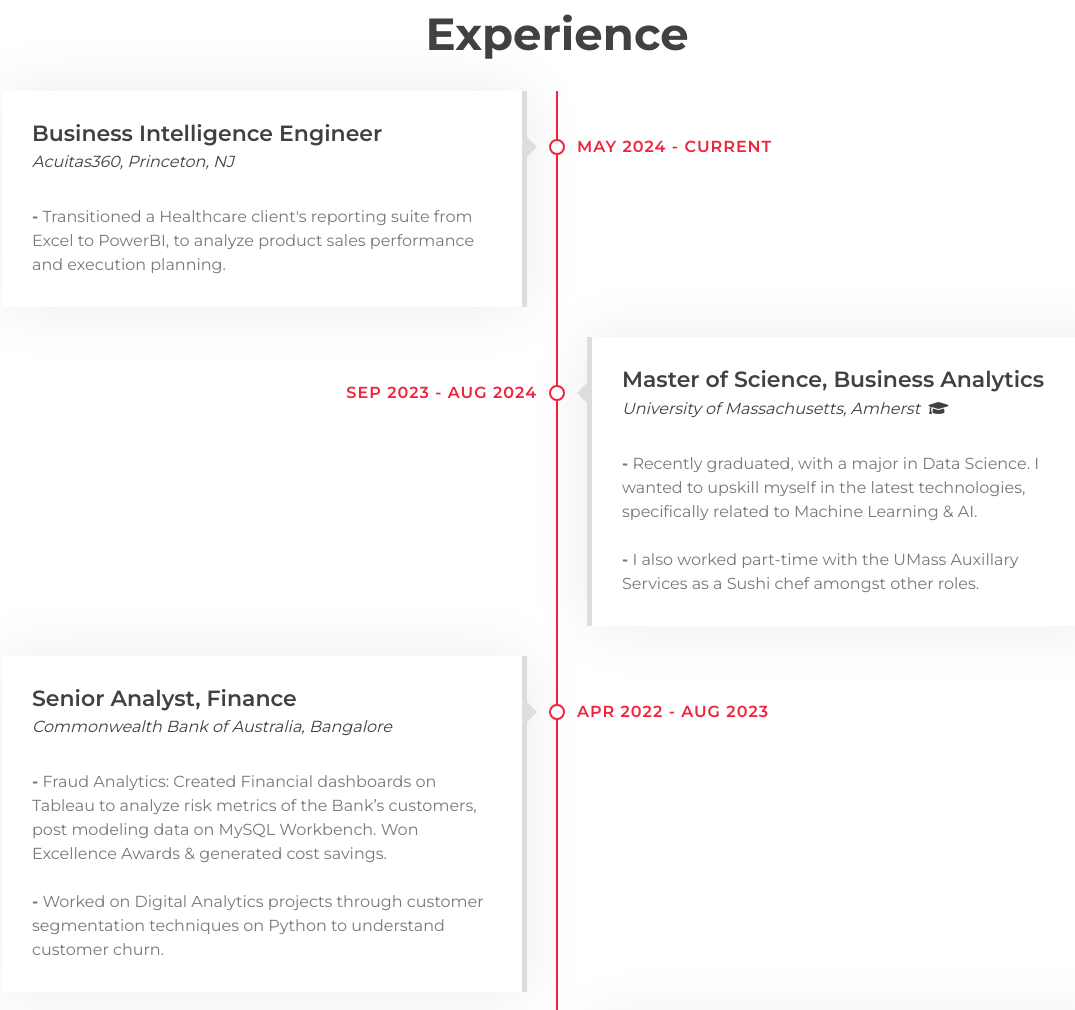
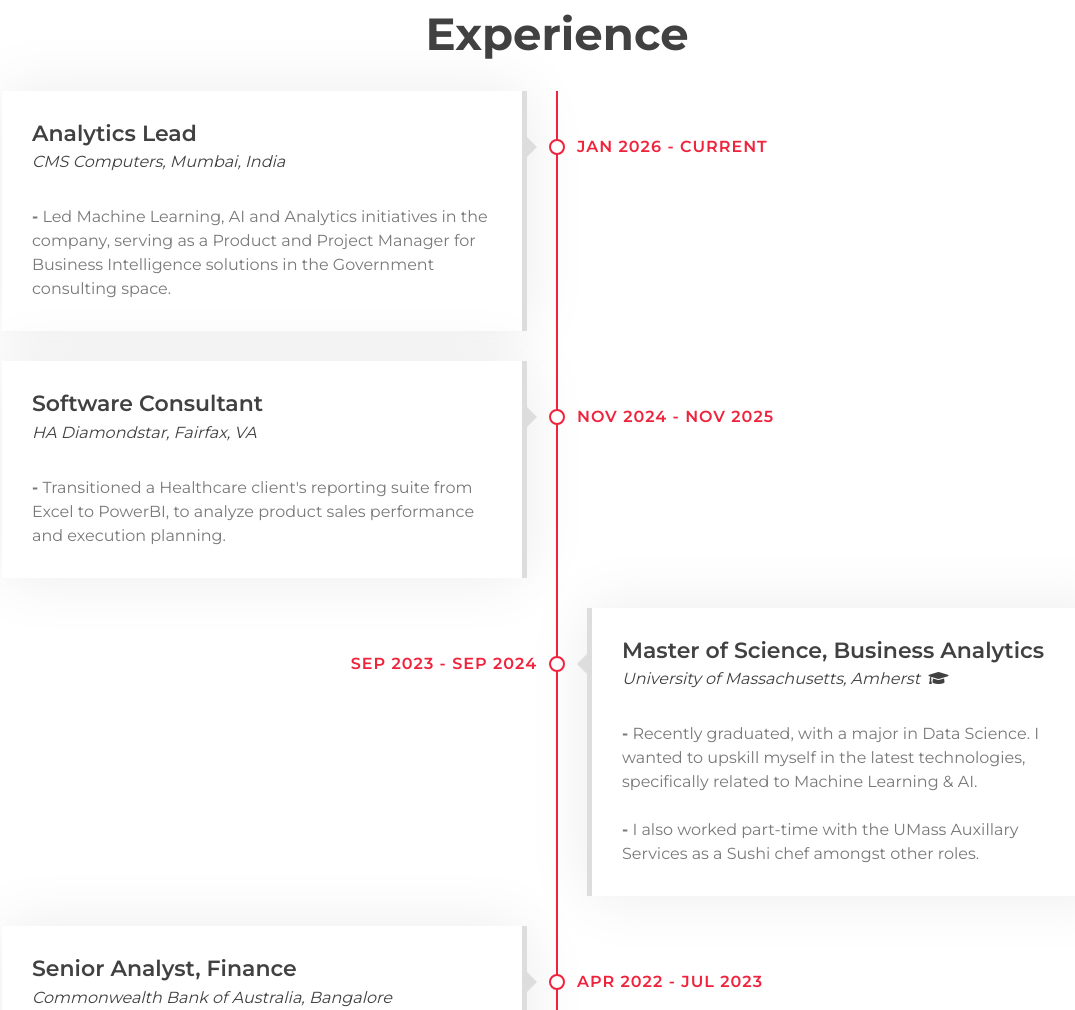
Before and after one commit to sridhar3akella/sridhar3akella.github.io, a plain HTML site: page index.html in a window 1280 px wide. Shown: the part 1721-2731 px from the top of the page, without its empty margins (83-1158 px from the left). Drawn offline with nearby package versions, Linux system fonts and the light colour scheme.

Commit message:
Update index.html

```diff
--- a/index.html
+++ b/index.html
@@ -224,7 +224,7 @@
                             <div class="service-text">
                                 <h3>Python</h3>
                                 <p>
-                                    The next big thing in Analytics. The possibilities for Analysis, Machine Learning and Automation on Python are endless.
+                                    The current big thing in Analytics. The possibilities for Analysis, Machine Learning and Automation on Python are endless.
                                 </p>
                             </div>
                         </div>
@@ -243,11 +243,22 @@
                     <h2>Experience</h2>
                 </header>
                 <div class="timeline">
+                    <div class="timeline-item left wow slideInRight" data-wow-delay="0.1s">
+                        <div class="timeline-text">
+                            <div class="timeline-date">Jan 2026 - Current</div>
+                            <h2> Analytics Lead </h2>
+                            <h4> CMS Computers, Mumbai, India</h4>
+                            <p>
+                            </br> <b>-</b>    Led Machine Learning, AI and Analytics initiatives in the company, serving as a Product and Project Manager for Business Intelligence solutions in the Government consulting space.
+                            </p>
+                        </div>
+                    </div>
+                <div class="timeline">
                     <div class="timeline-item left wow slideInLeft" data-wow-delay="0.1s">
                         <div class="timeline-text">
-                            <div class="timeline-date">May 2024 - Current</div>
-                            <h2>Business Intelligence Engineer </h2>
-                            <h4>Acuitas360, Princeton, NJ</h4>
+                            <div class="timeline-date">Nov 2024 - Nov 2025</div>
+                            <h2> Software Consultant </h2>
+                            <h4> HA Diamondstar, Fairfax, VA </h4>
                             <p>
                             </br> <b>-</b>    Transitioned a Healthcare client's reporting suite from Excel to PowerBI, to analyze product sales performance and execution planning.
                             </p>
@@ -255,7 +266,7 @@
                     </div>
                     <div class="timeline-item right wow slideInRight" data-wow-delay="0.1s">
                         <div class="timeline-text">
-                            <div class="timeline-date">Sep 2023 - Aug 2024</div>
+                            <div class="timeline-date">Sep 2023 - Sep 2024</div>
                             <h2>Master of Science, Business Analytics</h2>
                             <h4>University of Massachusetts, Amherst&nbsp; <i class="fa fa-graduation-cap"></i></h4>
                             <p>
@@ -266,7 +277,7 @@
                     </div>
                     <div class="timeline-item left wow slideInLeft" data-wow-delay="0.1s">
                         <div class="timeline-text">
-                            <div class="timeline-date">Apr 2022 - Aug 2023</div>
+                            <div class="timeline-date">Apr 2022 - Jul 2023</div>
                             <h2>Senior Analyst, Finance</h2>
                             <h4>Commonwealth Bank of Australia, Bangalore</h4>
                             <p>
```
